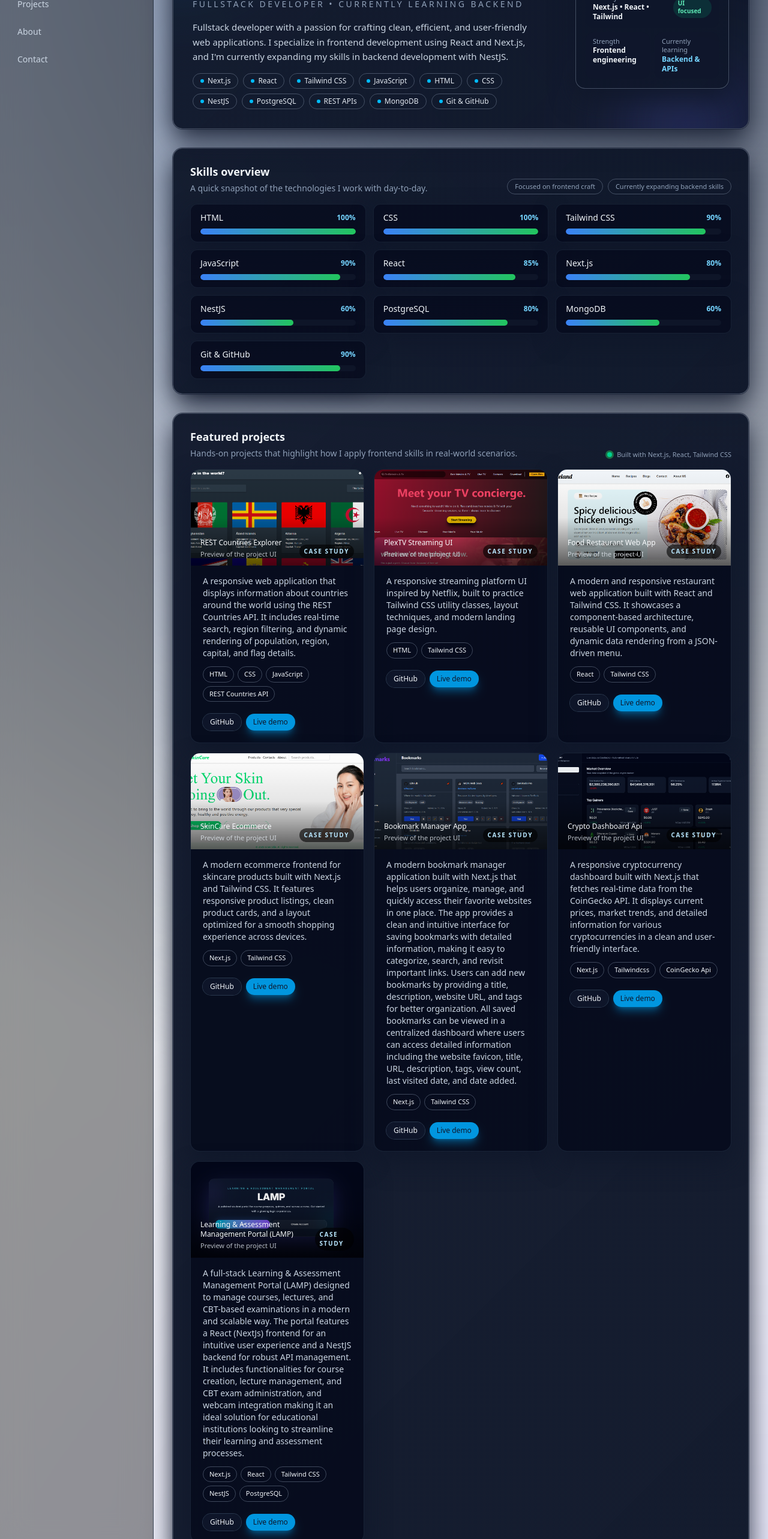
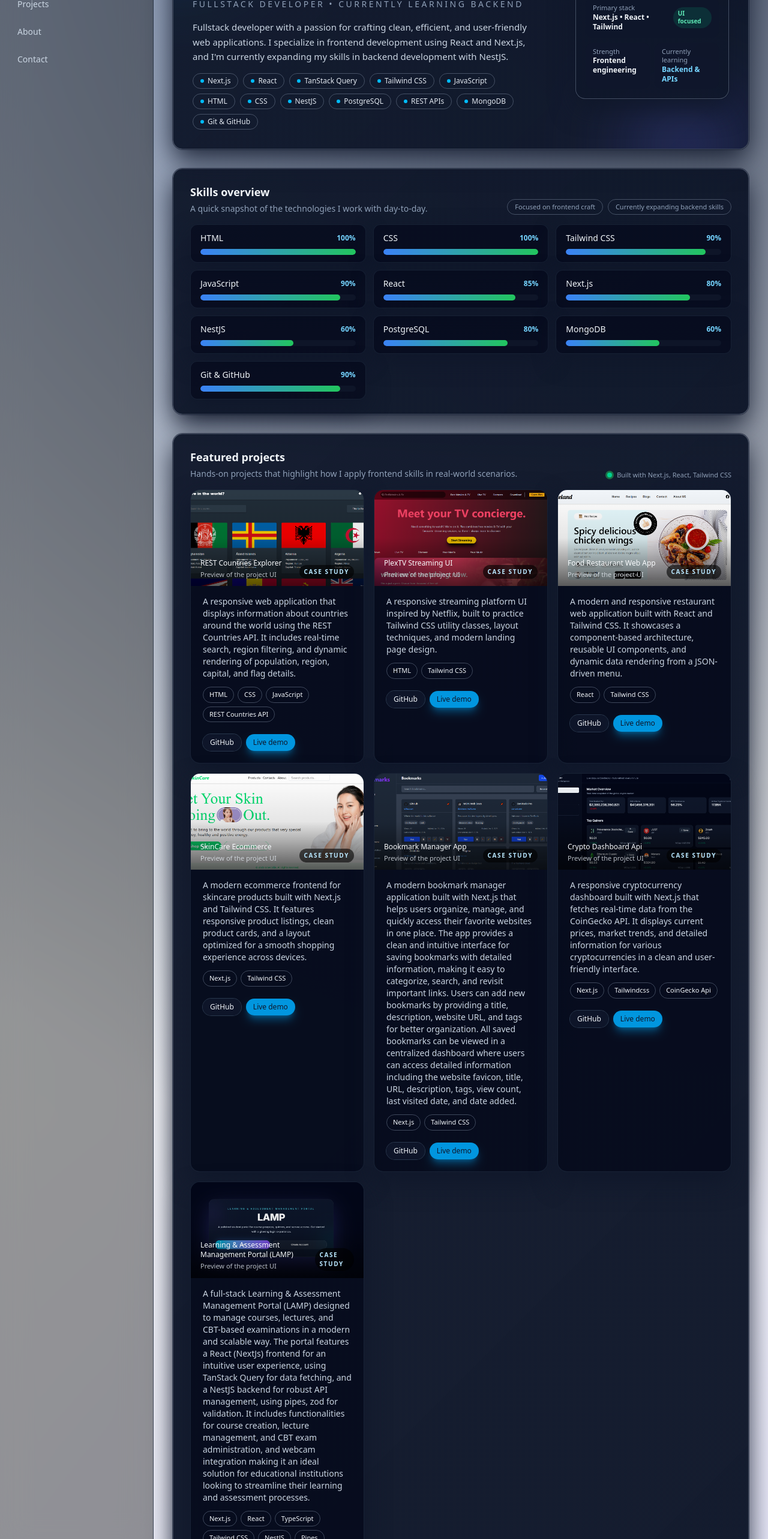
Before and after one commit to DosuFE/gbewato-portfolio, a Next.js app: page / in a window 1280 px wide. Shown: the part 220-2786 px from the top of the page at 60% size. Built offline with nearby package versions, Linux system fonts and the light colour scheme.

Commit message:
Updating the LAMP with Tanstack and other features

```diff
--- a/app/page.tsx
+++ b/app/page.tsx
@@ -87,8 +87,8 @@ const projects = [
   },
   {
     title: "Learning & Assessment Management Portal (LAMP)",
-    description: "A full-stack Learning & Assessment Management Portal (LAMP) designed to manage courses, lectures, and CBT-based examinations in a modern and scalable way. The portal features a React (NextJs) frontend for an intuitive user experience and a NestJS backend for robust API management. It includes functionalities for course creation, lecture management, and CBT exam administration, and webcam integration making it an ideal solution for educational institutions looking to streamline their learning and assessment processes.",
-    techStack: ["Next.js", "React", "Tailwind CSS", "NestJS", "PostgreSQL"],
+    description: "A full-stack Learning & Assessment Management Portal (LAMP) designed to manage courses, lectures, and CBT-based examinations in a modern and scalable way. The portal features a React (NextJs) frontend for an intuitive user experience, using TanStack Query for data fetching, and a NestJS backend for robust API management, using pipes, zod for validation. It includes functionalities for course creation, lecture management, and CBT exam administration, and webcam integration making it an ideal solution for educational institutions looking to streamline their learning and assessment processes.",
+    techStack: ["Next.js", "React", "TypeScript", "Tailwind CSS", "NestJS", "Pipes", "zod", "TypeOrm", "PostgreSQL"],
     image: "/lamp.png",
     githubUrl: "https://github.com/DosuFE/lamp",
     liveUrl: "https://lamp-chi-six.vercel.app/"
@@ -118,7 +118,7 @@ export default function Home() {
               name="Dosu Sulaiman Gbewato"
               role="Fullstack Developer"
               description="Fullstack developer with a passion for crafting clean, efficient, and user-friendly web applications. I specialize in frontend development using React and Next.js, and I'm currently expanding my skills in backend development with NestJS."
-              techStack={["Next.js", "React", "Tailwind CSS", "JavaScript", "HTML", "CSS", "NestJS", "PostgreSQL", "REST APIs", "MongoDB", "Git & GitHub"]}
+              techStack={["Next.js", "React", "TanStack Query", "Tailwind CSS", "JavaScript", "HTML", "CSS", "NestJS", "PostgreSQL", "REST APIs", "MongoDB", "Git & GitHub"]}
             />
           </section>
 
```
